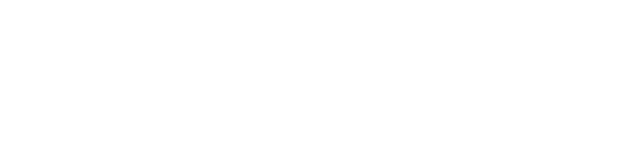
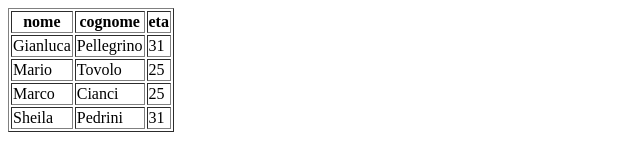
Before and after one commit to MarcoRagno888/Esercitazione21.05, a plain HTML site: page index.html in a window 1280 px wide. Shown: the whole page, without its empty margins (0-640 px from the left). Drawn offline with Linux system fonts and the light colour scheme.

Commit message:
table Gianlua

```diff
--- a/index.html
+++ b/index.html
@@ -17,5 +17,35 @@
 
     <!--Sezione 4 Gianluca -->
     <!-- END -->
+    <table border="1">
+        <thead>
+            <tr>
+                <th>nome</th>
+                <th>cognome</th>
+                <th>eta</th>
+            </tr>
+        </thead>
+        <tbody>
+            <tr>
+                <td>Gianluca</td>
+                <td>Pellegrino</td>
+                <td>31</td>
+            </tr>
+            <tr>
+                <td>Mario</td>
+                <td>Tovolo</td>
+                <td>25</td>
+
+                <tr>
+                    <td>Marco</td>
+                    <td>Cianci</td>
+                    <td>25</td>
+                </tr>
+            </tr>
+            <tr>
+                <td>Sheila</td>
+                <td>Pedrini</td>
+                <td>31</td>
+            </tr>
 </body>
 </html>
```
